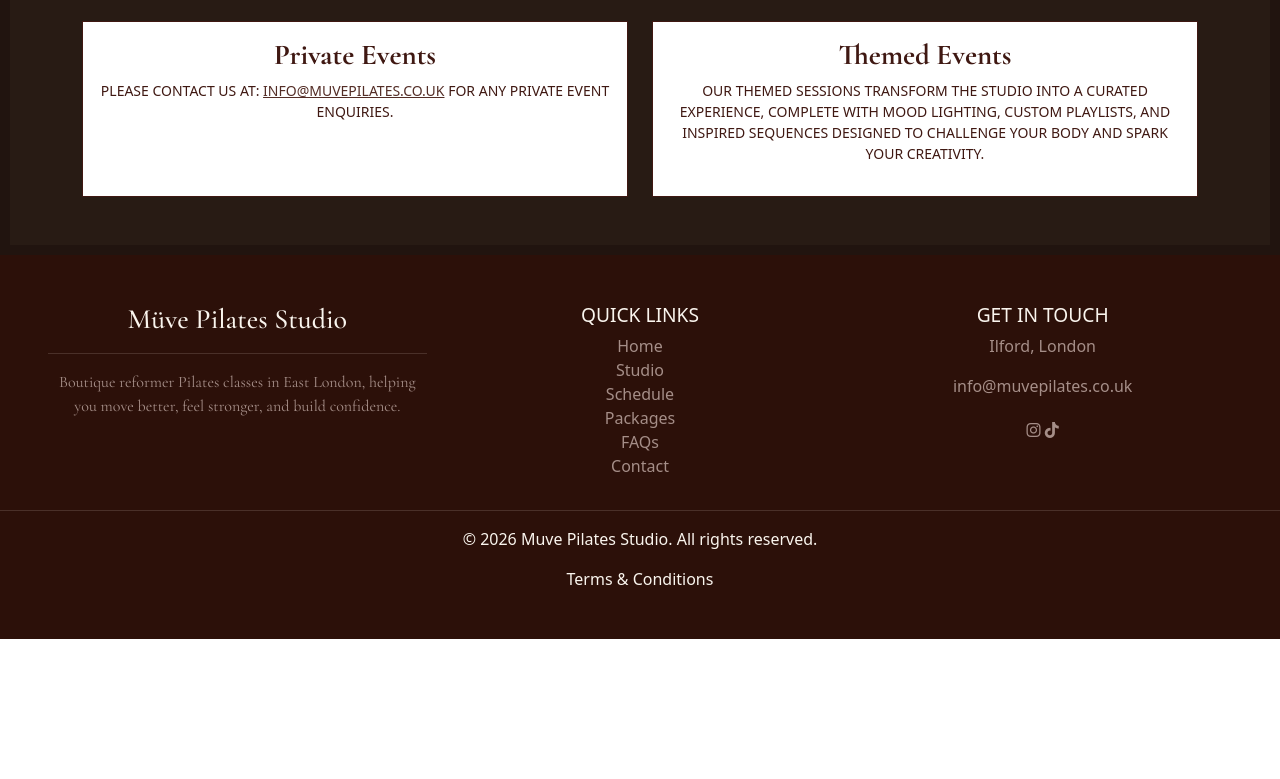
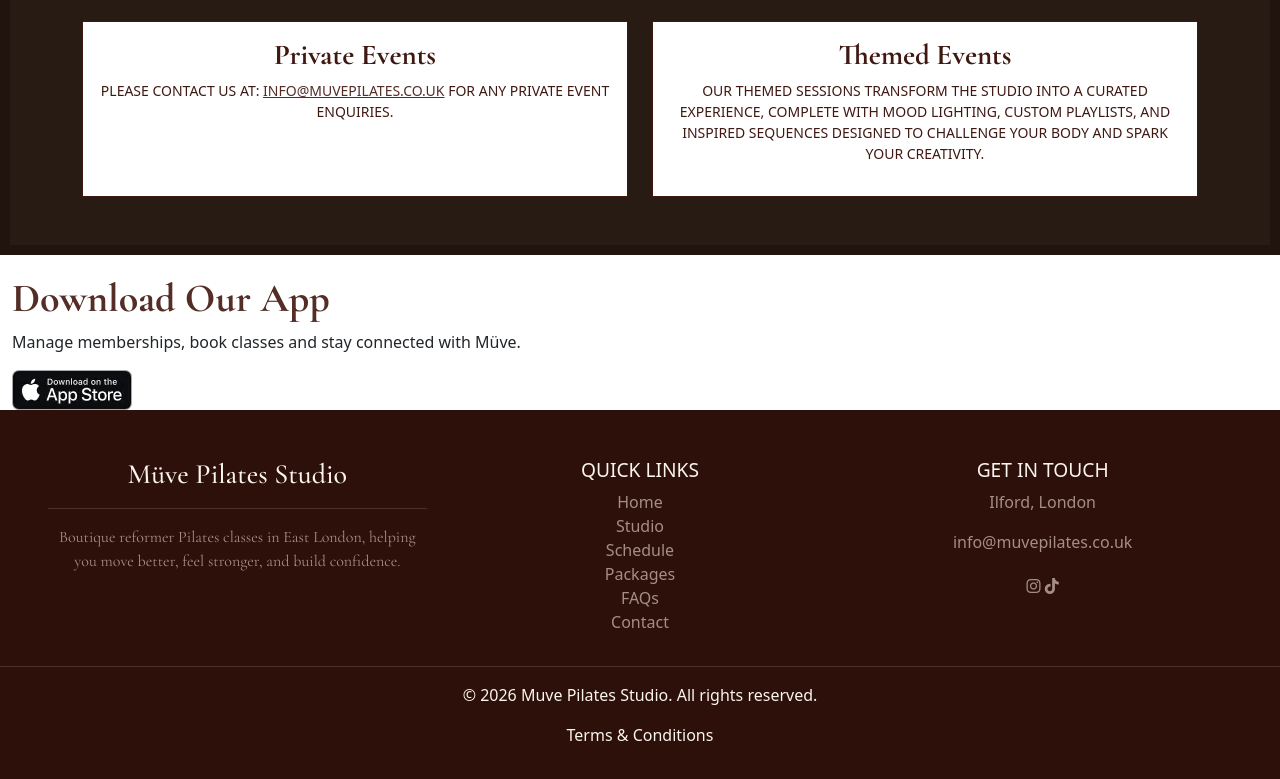
Before and after one commit to mrym-05/muve-pilates, a plain HTML site: page studio.html in a window 1280 px wide. Shown: the part 1318-2097 px from the top of the page. Before the commit the page ends 1957 px from the top, so only its background shows below. Drawn offline with nearby package versions, Linux system fonts and the light colour scheme.

Commit message:
Add structure for app section and add app store link with app store badge

```diff
--- a/studio.html
+++ b/studio.html
@@ -239,7 +239,34 @@
             </div>
         </section>
         <!-- download our app -->
-        <section>
+        <section id="app" class="container">
+
+            <div class="row align-items-center g-4">
+
+                <div class="col-12 col-md-6">
+
+                    <h2 class="heading">
+                        Download Our App
+                    </h2>
+
+                    <p>
+                        Manage memberships, book classes
+                        and stay connected with Müve.
+                    </p>
+
+                    <a href="https://apps.apple.com/gb/app/muve-pilates/id6756071857" target="_blank" rel="noopener">
+                        <img src="assets/images/app-store-badge.webp" alt="Download on the App Store" class="img-fluid">
+                    </a>
+
+                </div>
+
+                <div class="col-12 col-md-6 text-center">
+
+                    <!-- Phone mockup image -->
+
+                </div>
+
+            </div>
 
         </section>
         <!-- visit us -->
```
Also changed, not shown: assets/images/app-store-badge.webp (added).
